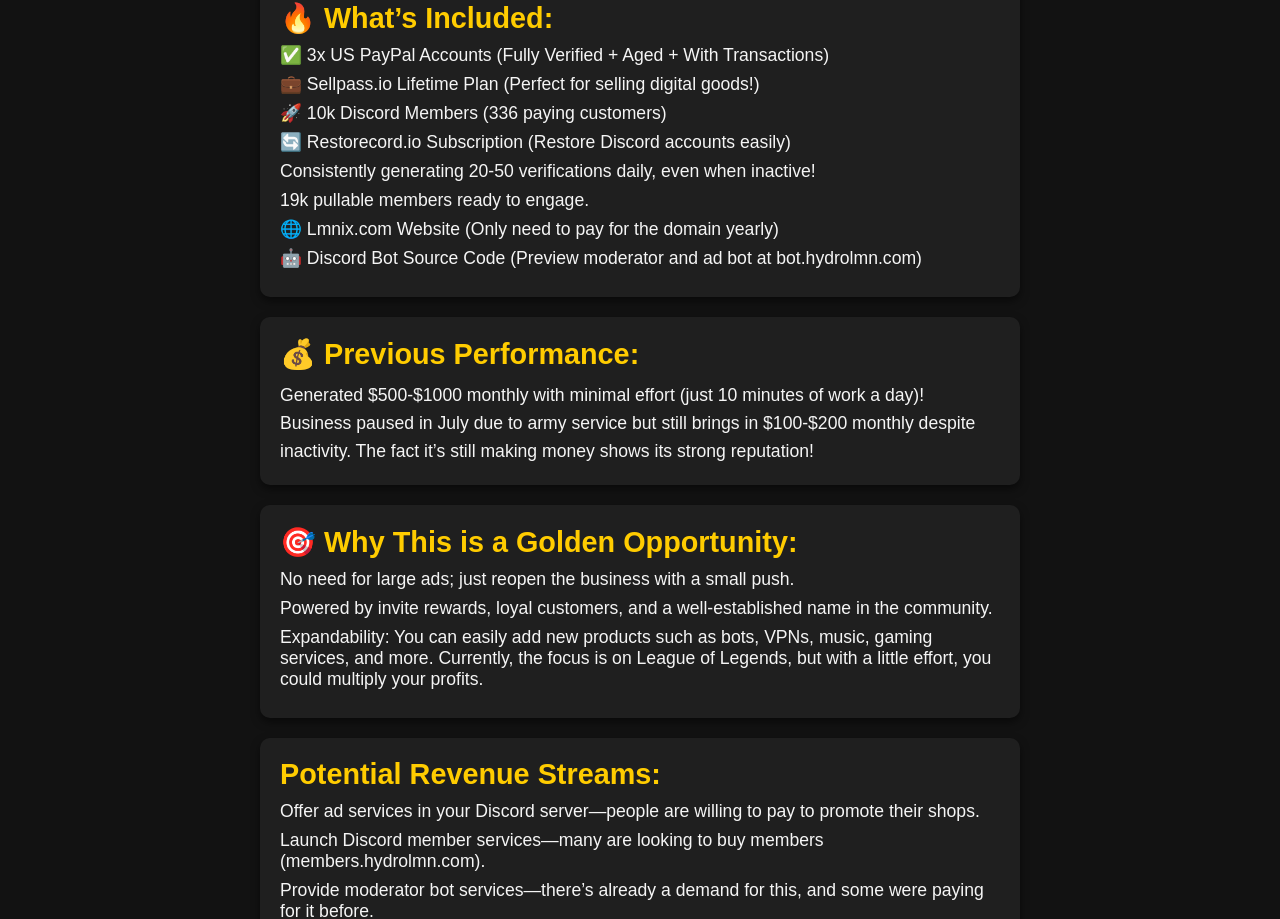
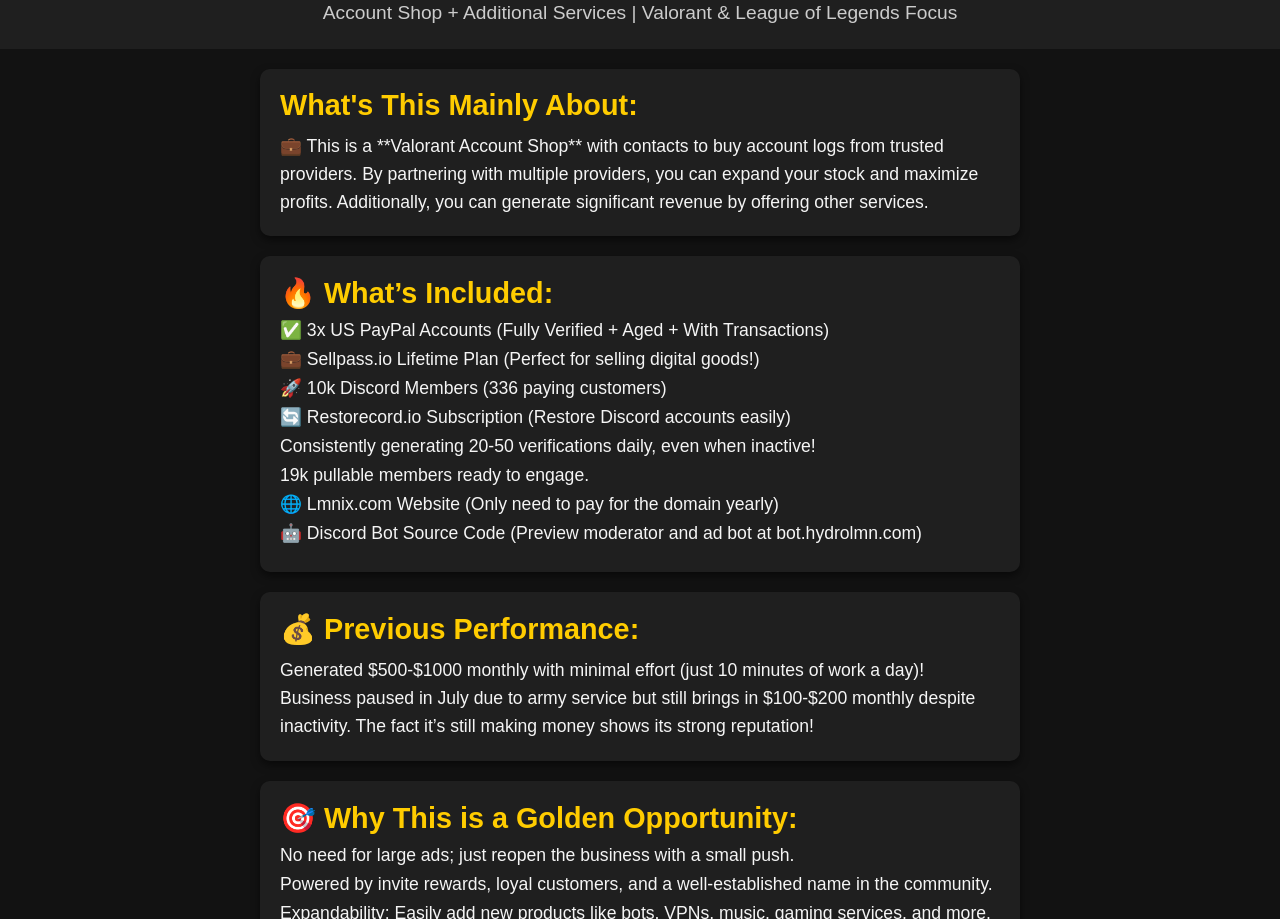
Before and after one commit to hydroLMN/resell, a plain HTML site: page index.html in a window 1280 px wide. Shown: the part 126-1045 px from the top of the page. Drawn offline with Linux system fonts and the light colour scheme.

Commit message:
Update index.html

```diff
--- a/index.html
+++ b/index.html
@@ -3,7 +3,7 @@
 <head>
   <meta charset="UTF-8">
   <meta name="viewport" content="width=device-width, initial-scale=1.0">
-  <title>2021-2024 LMNIX.com</title>
+  <title>LMNIX.com - Digital Business Package for Sale</title>
   <style>
     /* Global Styles */
     * {
@@ -31,6 +31,13 @@
       font-size: 2.5rem;
       text-transform: uppercase;
       animation: fadeIn 2s ease-out;
+    }
+
+    .header p {
+      margin-top: 10px;
+      color: #cccccc;
+      font-size: 1.2rem;
+      animation: slideIn 1.5s ease-out;
     }
 
     /* Container and Card Styles */
@@ -131,10 +138,16 @@
 </head>
 <body>
   <header class="header">
-    <h1>✨ For Sale: Complete Digital Business Package ✨</h1>
+    <h1>✨ LMNIX.com - For Sale: Complete Digital Business Package ✨</h1>
+    <p>Account Shop + Additional Services | Valorant & League of Legends Focus</p>
   </header>
 
   <section class="container">
+    <div class="card fade-in">
+      <h2>What's This Mainly About:</h2>
+      <p>💼 This is a **Valorant Account Shop** with contacts to buy account logs from trusted providers. By partnering with multiple providers, you can expand your stock and maximize profits. Additionally, you can generate significant revenue by offering other services.</p>
+    </div>
+
     <div class="card fade-in">
       <h2>🔥 What’s Included:</h2>
       <ul>
@@ -159,7 +172,7 @@
       <ul>
         <li>No need for large ads; just reopen the business with a small push.</li>
         <li>Powered by invite rewards, loyal customers, and a well-established name in the community.</li>
-        <li>Expandability: You can easily add new products such as bots, VPNs, music, gaming services, and more. Currently, the focus is on League of Legends, but with a little effort, you could multiply your profits.</li>
+        <li>Expandability: Easily add new products like bots, VPNs, music, gaming services, and more. Currently focused on **League of Legends**, but with a little effort, you could multiply your profits.</li>
       </ul>
     </div>
 
@@ -167,9 +180,12 @@
       <h2>Potential Revenue Streams:</h2>
       <ul>
         <li>Offer ad services in your Discord server—people are willing to pay to promote their shops.</li>
-        <li>Launch Discord member services—many are looking to buy members (members.hydrolmn.com).</li>
+        <li>Launch Discord member services—many are looking to buy real members (members.hydrolmn.com).</li>
         <li>Provide moderator bot services—there’s already a demand for this, and some were paying for it before.</li>
+        <li>**Unique Invite Rewards:** Unlike other bots, this bot offers advanced invite rewards, making it a one-of-a-kind solution. Visit: <a href="https://bot.hydrolmn.com">bot.hydrolmn.com</a>.</li>
         <li>Offer ad bot services—these are built-in and ready for resale to boost your income.</li>
+        <li>Advertise services with the bot—create serials, resell, and promote both other services and your own at <a href="https://bot.hydrolmn.com">bot.hydrolmn.com</a>.</li>
+        <li>Sell Discord shop audience services—people are interested in buying shops within the server to promote their products.</li>
       </ul>
     </div>
 
@@ -179,7 +195,8 @@
     </div>
 
     <div class="card slide-in">
-      <p>This business is set for years of success with massive potential for growth. It’s perfect for anyone who wants to take over and scale it with minimal effort. Don’t miss out on this rare opportunity! 🚀💸</p>
+      <h2>🚀 Final Offer:</h2>
+      <p>Starting offer: **$5k** for a long-running shop with high potential. This business is perfect for someone with the time to expand it further. With a **4-year experience**, this shop is top-tier from the frontend to the backend. A great investment for the future. 💸</p>
     </div>
   </section>
 
```
